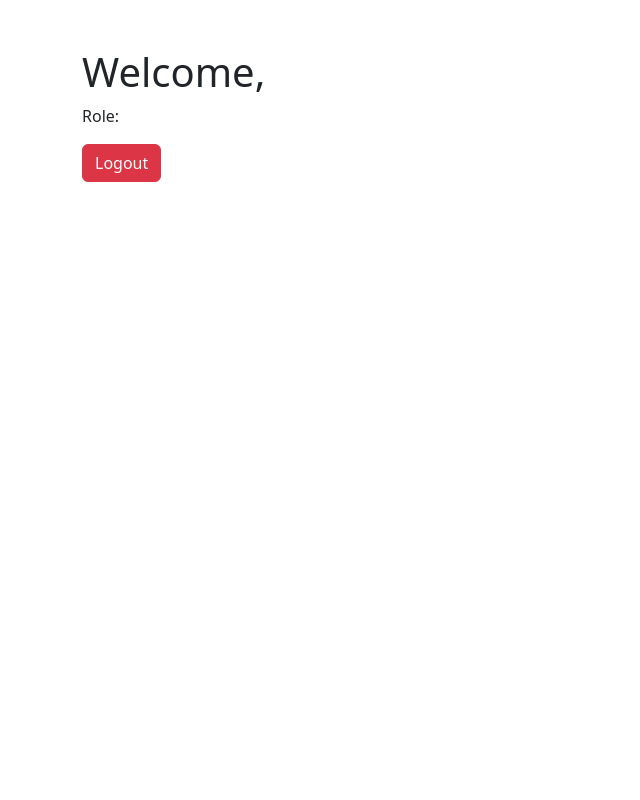
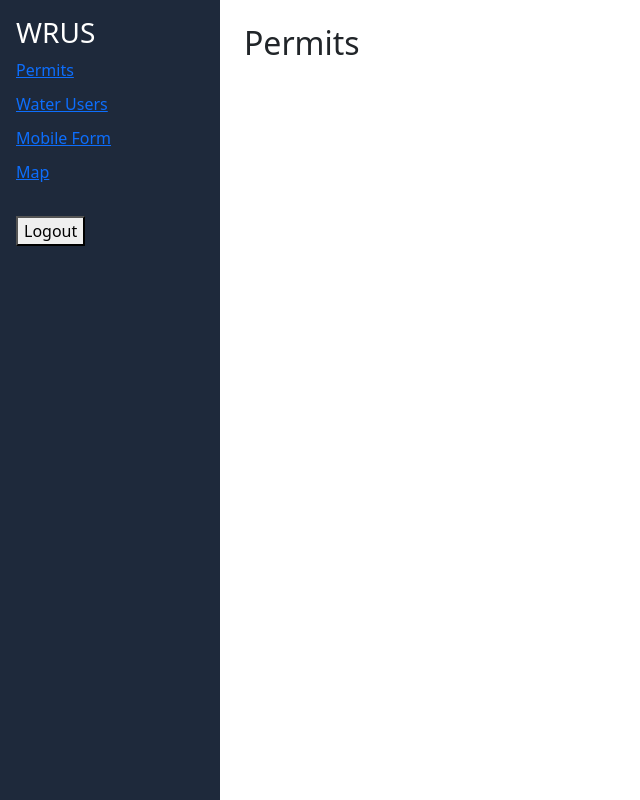
Before and after one commit to redsmite/wrus-portal-nodejs, a React (Vite) app in the folder client/: page /dashboard in a window 1280 px wide. Shown: the whole page, without its empty margins (0-640 px from the left). Built offline with nearby package versions, Linux system fonts and the light colour scheme; sample sign-in values are in the browser's storage.

Commit message:
created dashboard with sidebar and navbar

```diff
--- a/client/src/App.jsx
+++ b/client/src/App.jsx
@@ -1,21 +1,30 @@
 import { useState, useEffect } from "react";
 import { BrowserRouter as Router, Routes, Route, Navigate } from "react-router-dom";
+
 import Login from "./pages/Login.jsx";
 import Dashboard from "./pages/Dashboard.jsx";
 
+import Permits from "./pages/Permits.jsx";
+import WaterUsers from "./pages/WaterUsers.jsx";
+import MobileForm from "./pages/MobileForm.jsx";
+import MapPage from "./pages/MapPage.jsx";
+
 function App() {
-  const [isAuthenticated, setIsAuthenticated] = useState(!!localStorage.getItem("token"));
+  const [isAuthenticated, setIsAuthenticated] = useState(
+    !!localStorage.getItem("token")
+  );
 
-  // Optional: keep state synced with localStorage
   useEffect(() => {
-    const handleStorage = () => setIsAuthenticated(!!localStorage.getItem("token"));
-    window.addEventListener("storage", handleStorage);
-    return () => window.removeEventListener("storage", handleStorage);
+    const syncAuth = () =>
+      setIsAuthenticated(!!localStorage.getItem("token"));
+    window.addEventListener("storage", syncAuth);
+    return () => window.removeEventListener("storage", syncAuth);
   }, []);
 
   return (
     <Router>
       <Routes>
+        {/* Login */}
         <Route
           path="/"
           element={
@@ -26,6 +35,8 @@ function App() {
             )
           }
         />
+
+        {/* Dashboard Layout */}
         <Route
           path="/dashboard"
           element={
@@ -35,7 +46,13 @@ function App() {
               <Navigate to="/" replace />
             )
           }
-        />
+        >
+          <Route index element={<Permits />} />
+          <Route path="permits" element={<Permits />} />
+          <Route path="water-users" element={<WaterUsers />} />
+          <Route path="mobile-form" element={<MobileForm />} />
+          <Route path="map" element={<MapPage />} />
+        </Route>
       </Routes>
     </Router>
   );
--- a/client/src/pages/Dashboard.jsx
+++ b/client/src/pages/Dashboard.jsx
@@ -1,23 +1,32 @@
-import { useNavigate } from "react-router-dom";
+import { NavLink, Outlet } from "react-router-dom";
 
 export default function Dashboard({ setIsAuthenticated }) {
-  const navigate = useNavigate();
-  const user = JSON.parse(localStorage.getItem("user"));
-
-  const handleLogout = () => {
+  const logout = () => {
     localStorage.removeItem("token");
     localStorage.removeItem("user");
-    setIsAuthenticated(false);
-    navigate("/", { replace: true });
+    setIsAuthenticated(false); // 🔑 THIS IS THE KEY
   };
 
   return (
-    <div className="container mt-5">
-      <h1>Welcome, {user?.username}</h1>
-      <p>Role: {user?.role}</p>
-      <button className="btn btn-danger" onClick={handleLogout}>
-        Logout
-      </button>
+    <div style={{ display: "flex", minHeight: "100vh" }}>
+      <aside style={{ width: "220px", background: "#1e293b", color: "#fff", padding: "1rem" }}>
+        <h3>WRUS</h3>
+
+        <nav style={{ display: "flex", flexDirection: "column", gap: "10px" }}>
+          <NavLink to="permits">Permits</NavLink>
+          <NavLink to="water-users">Water Users</NavLink>
+          <NavLink to="mobile-form">Mobile Form</NavLink>
+          <NavLink to="map">Map</NavLink>
+        </nav>
+
+        <button onClick={logout} style={{ marginTop: "2rem" }}>
+          Logout
+        </button>
+      </aside>
+
+      <main style={{ flex: 1, padding: "1.5rem" }}>
+        <Outlet />
+      </main>
     </div>
   );
 }
--- /dev/null
+++ b/client/src/pages/MapPage.jsx
@@ -0,0 +1,3 @@
+export default function MapPage() {
+  return <h2>Map</h2>;
+}
--- /dev/null
+++ b/client/src/pages/MobileForm.jsx
@@ -0,0 +1,3 @@
+export default function MobileForm() {
+  return <h2>Mobile Form</h2>;
+}
--- /dev/null
+++ b/client/src/pages/Permits.jsx
@@ -0,0 +1,3 @@
+export default function Permits() {
+  return <h2>Permits</h2>;
+}
--- /dev/null
+++ b/client/src/pages/WaterUsers.jsx
@@ -0,0 +1,3 @@
+export default function WaterUsers() {
+  return <h2>Water Users</h2>;
+}
```
Also changed, not shown: client/src/components/Sidebar.jsx (added, +20 -0 lines), client/src/components/Navbar.jsx (added).
